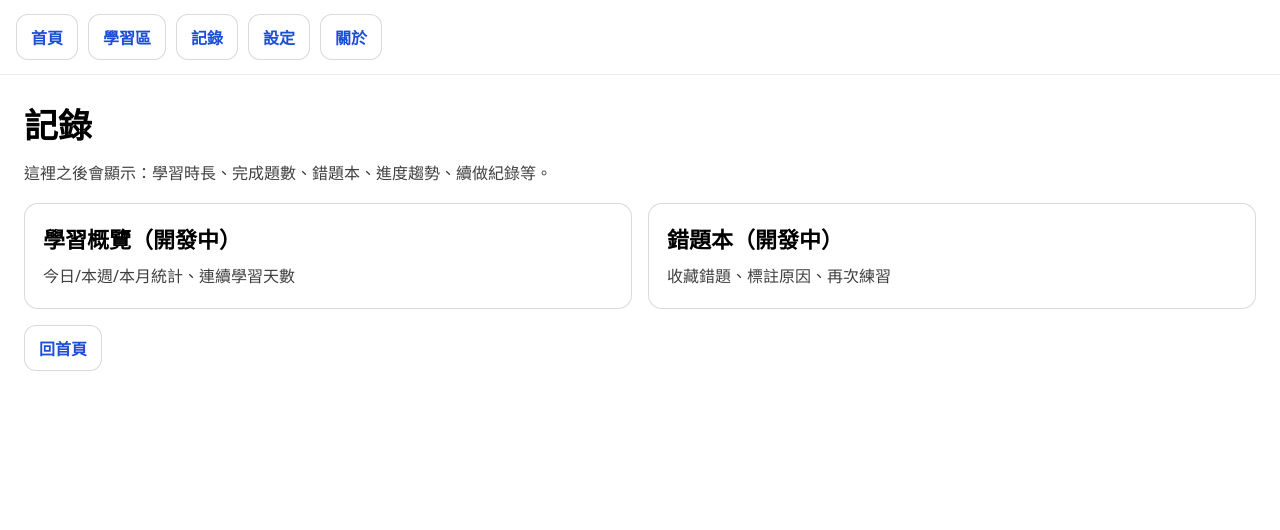
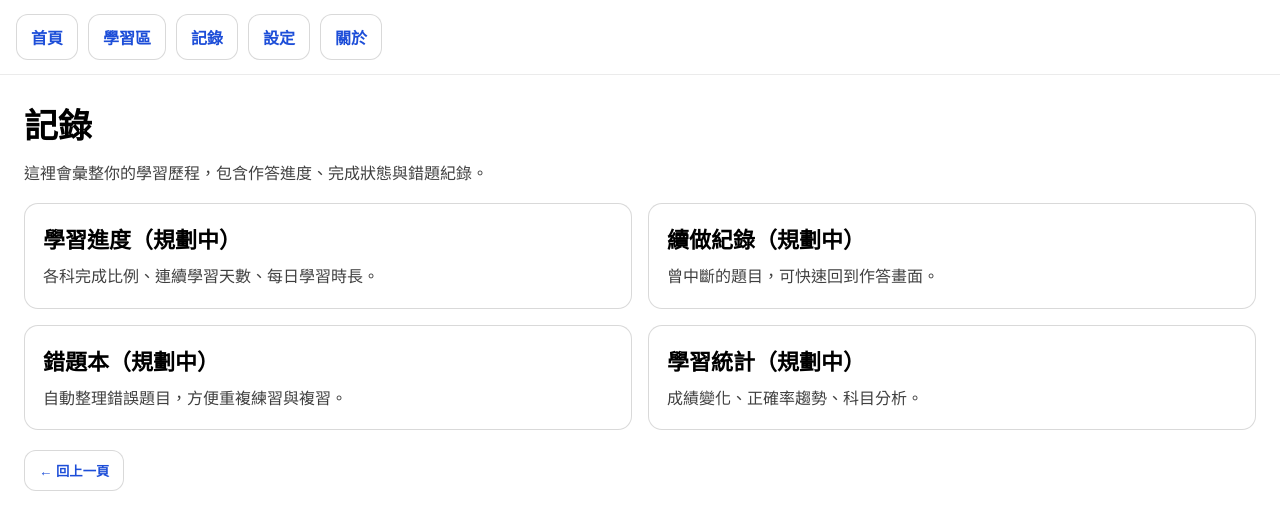
Before and after one commit to boos88978857-svg/ai-intelligent-learning-machine, a Next.js app: page /records in a window 1280 px wide. Shown: the top 530 px of the page. Built offline with nearby package versions, Linux system fonts and the light colour scheme.

Commit message:
更新 page.tsx

```diff
--- a/app/records/page.tsx
+++ b/app/records/page.tsx
@@ -1,29 +1,60 @@
-import Link from "next/link";
+"use client";
+
+import { useRouter } from "next/navigation";
 import { ui } from "../ui";
 
 export default function RecordsPage() {
+  const router = useRouter();
+
   return (
     <main>
-      <h1 style={{ margin: "0 0 12px", fontSize: 34, fontWeight: 900 }}>記錄</h1>
+      <h1 style={{ margin: "0 0 12px", fontSize: 34, fontWeight: 900 }}>
+        記錄
+      </h1>
+
       <p style={{ margin: "0 0 16px", opacity: 0.75, lineHeight: 1.7 }}>
-        這裡之後會顯示：學習時長、完成題數、錯題本、進度趨勢、續做紀錄等。
+        這裡會彙整你的學習歷程，包含作答進度、完成狀態與錯題紀錄。
       </p>
 
       <div style={ui.grid2}>
         <div style={ui.card}>
-          <h2 style={ui.cardTitle}>學習概覽（開發中）</h2>
-          <p style={ui.cardDesc}>今日/本週/本月統計、連續學習天數</p>
+          <h2 style={ui.cardTitle}>學習進度（規劃中）</h2>
+          <p style={ui.cardDesc}>
+            各科完成比例、連續學習天數、每日學習時長。
+          </p>
         </div>
 
         <div style={ui.card}>
-          <h2 style={ui.cardTitle}>錯題本（開發中）</h2>
-          <p style={ui.cardDesc}>收藏錯題、標註原因、再次練習</p>
+          <h2 style={ui.cardTitle}>續做紀錄（規劃中）</h2>
+          <p style={ui.cardDesc}>
+            曾中斷的題目，可快速回到作答畫面。
+          </p>
+        </div>
+
+        <div style={ui.card}>
+          <h2 style={ui.cardTitle}>錯題本（規劃中）</h2>
+          <p style={ui.cardDesc}>
+            自動整理錯誤題目，方便重複練習與複習。
+          </p>
+        </div>
+
+        <div style={ui.card}>
+          <h2 style={ui.cardTitle}>學習統計（規劃中）</h2>
+          <p style={ui.cardDesc}>
+            成績變化、正確率趨勢、科目分析。
+          </p>
         </div>
       </div>
 
-      <p style={{ marginTop: 16 }}>
-        <Link href="/" style={ui.navBtn}>回首頁</Link>
-      </p>
+      {/* 只保留回上一頁 */}
+      <div style={{ marginTop: 20 }}>
+        <button
+          onClick={() => router.back()}
+          style={{ ...ui.navBtn, cursor: "pointer" }}
+        >
+          ← 回上一頁
+        </button>
+      </div>
     </main>
   );
 }
```
